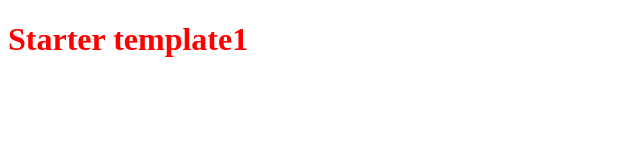
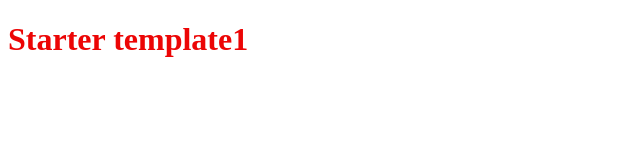
Before and after one commit to ShitJustGitReal/webpack, a website built with webpack: page index.html in a window 1280 px wide. Shown: the full height of the page, 0-640 px from the left. Built offline with nearby package versions, Linux system fonts and the light colour scheme.

```diff
--- a/app.js
+++ b/app.js
@@ -1,3 +1,2 @@
 console.log('test');
-console.log("see who's watching");
 $('h1').append('1');
--- a/scss/main.scss
+++ b/scss/main.scss
@@ -3,6 +3,6 @@
 
 body {
     h1 {
-        color: rgb(255, 0, 0);
+        color: rgb(236, 5, 5);
     }
 }
```
Also changed, not shown: README.md.
